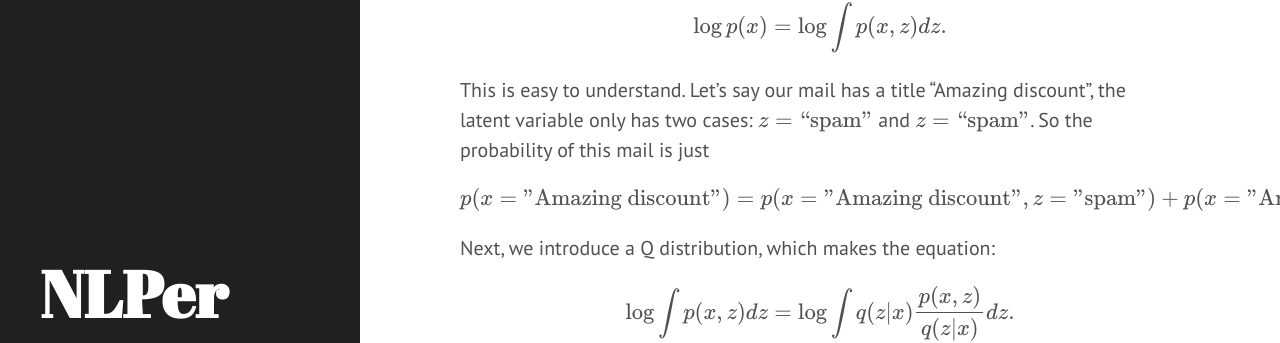
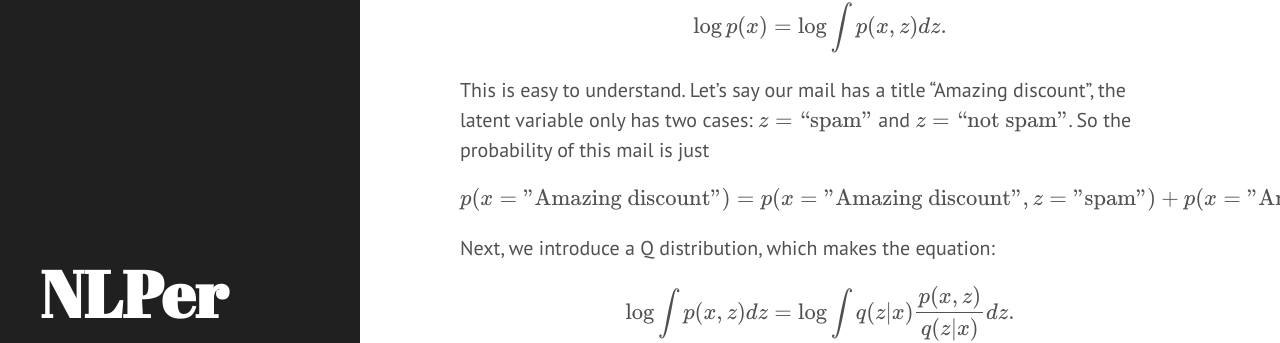
Before and after one commit to zomux/nlper, a Jekyll site: the page built from _posts/2019-10-27-what-is-a-generative-model.md, in a window 1280 px wide and 900 px high, scrolled down 1951 px. Shown: the part 156-499 px from the top of the window. Built offline with Jekyll 4.4.1, drawn with Linux system fonts in a browser that asks for light colours; formulas are drawn with MathJax 3; comment, search, counter and statistics services are not loaded; some of the changed lines change nothing that is shown.

Commit message:
_posts/2019-10-27-what-is-a-generative-model.md updated from https://stackedit.io/

```diff
--- a/_posts/2019-10-27-what-is-a-generative-model.md
+++ b/_posts/2019-10-27-what-is-a-generative-model.md
@@ -46,7 +46,7 @@
 
 $$\log p(x) = \log \int p(x,z) dz.$$
 
-This is easy to understand. Let's say our mail has a title "Amazing discount", the latent variable only has two cases: $z=\text{"spam"}$ and $z=\text{"spam"}$. So the probability of this mail is just
+This is easy to understand. Let's say our mail has a title "Amazing discount", the latent variable only has two cases: $z=\text{"spam"}$ and $z=\text{"not spam"}$. So the probability of this mail is just
 
 $$ p(x=\text{"Amazing discount"}) \\
 = p(x=\text{"Amazing discount"}, z=\text{"spam"})  \\
@@ -107,7 +107,7 @@
 
 In next posts, we are going to discuss how to train generative models with neural networks and back-propagation. And we will further discuss the situation when $z$ is a discrete latent variable.
 <!--stackedit_data:
-eyJoaXN0b3J5IjpbLTE1MzUzMDUyOTEsMjE3MTEwNDkwLDE3MT
-M5ODcyMTksLTE5OTYxMTcxODYsNTMyMTUxMDI4LC0zNjAzODIy
-MDFdfQ==
+eyJoaXN0b3J5IjpbLTMwODkwNjc4MiwtMTUzNTMwNTI5MSwyMT
+cxMTA0OTAsMTcxMzk4NzIxOSwtMTk5NjExNzE4Niw1MzIxNTEw
+MjgsLTM2MDM4MjIwMV19
 -->
```
